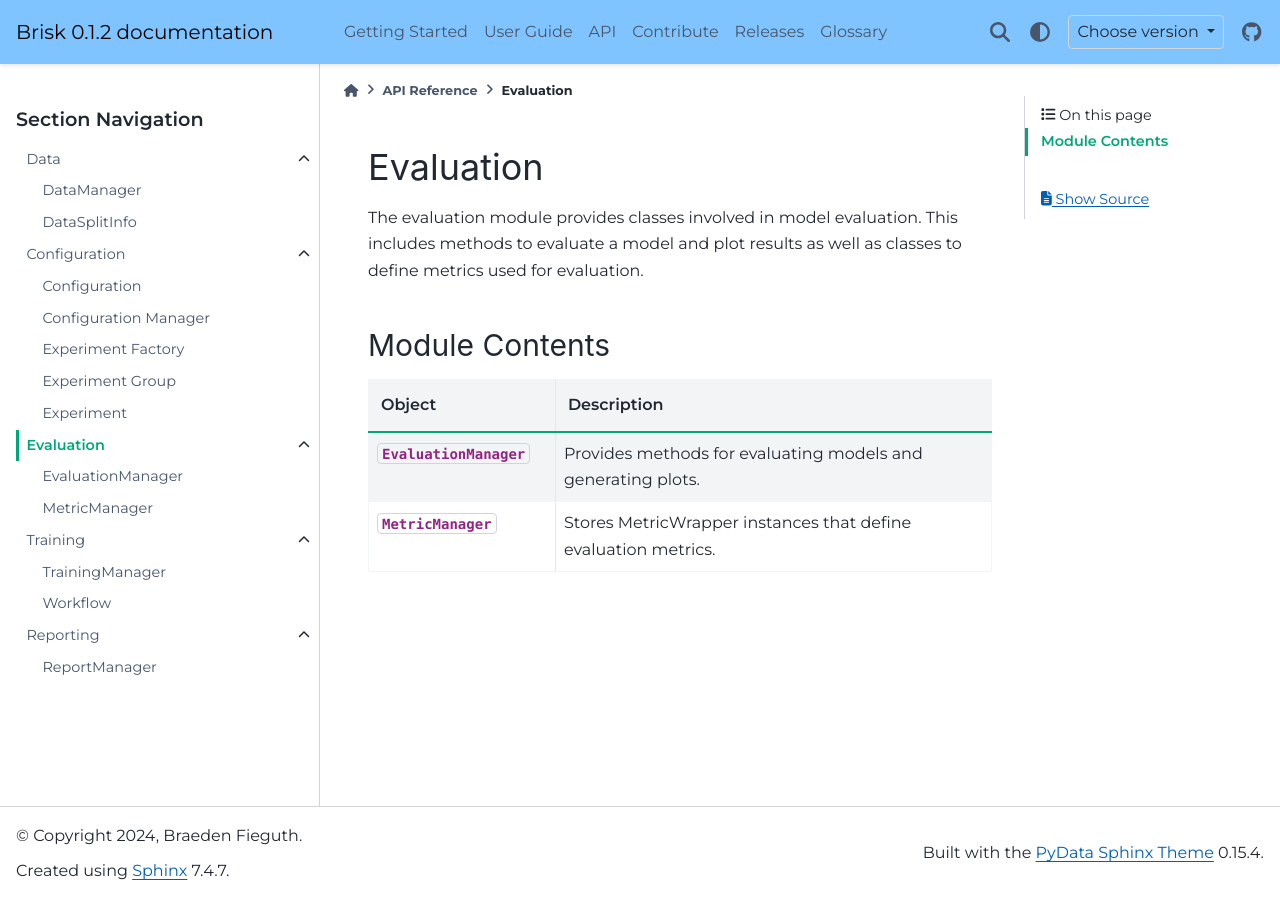
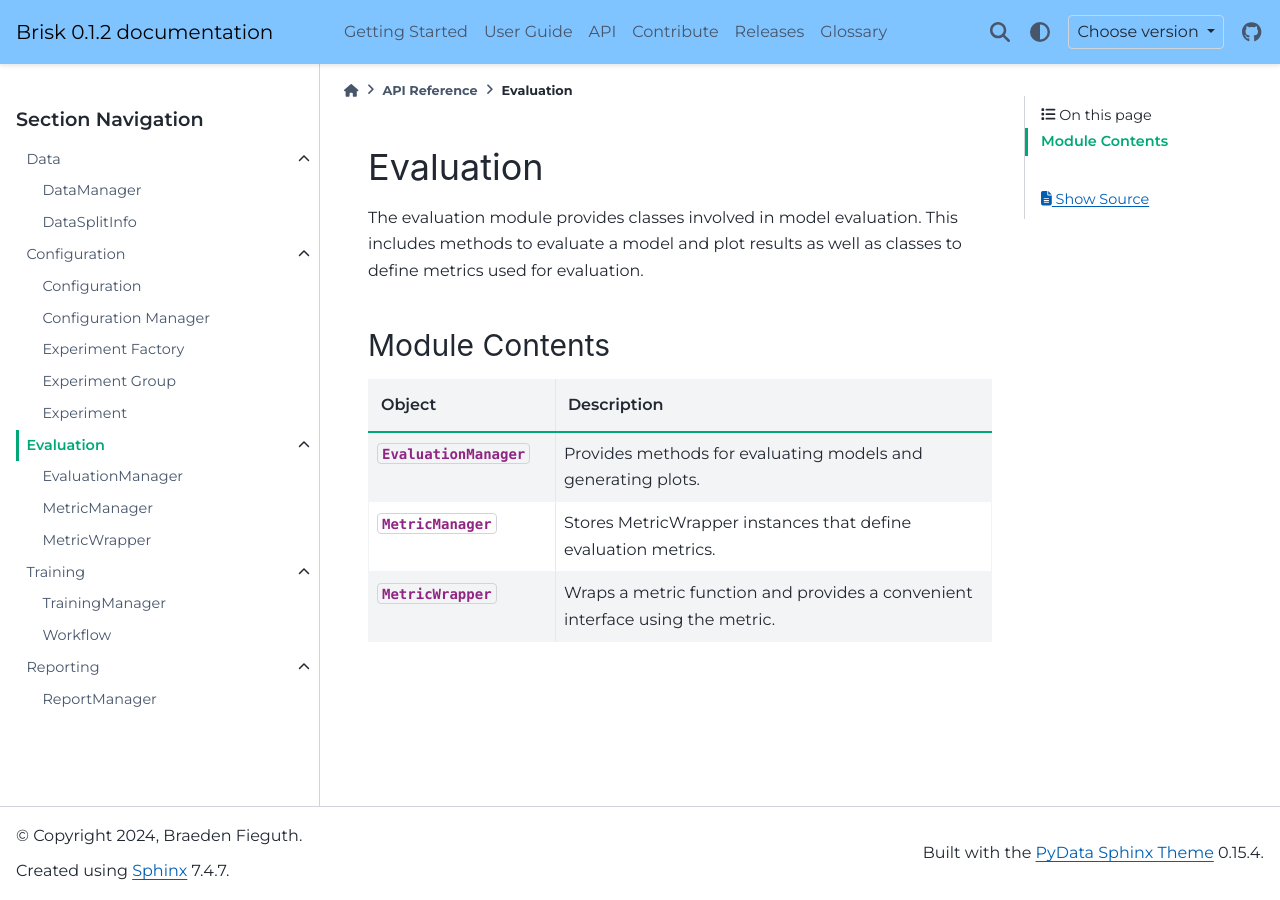
Before and after one commit to BFieguth/brisk, a Sphinx documentation site: the page built from docs/source/api/evaluation.rst, in a window 1280 px wide. Built offline with Sphinx 7.4.7 and the PyData theme 0.15.4, drawn with Linux system fonts in a browser that asks for light colours.

Commit message:
docs(MetricWrapper): add to API docs

```diff
--- a/docs/source/_api_objects_table.rst
+++ b/docs/source/_api_objects_table.rst
@@ -22,6 +22,8 @@
      - Groups experiments that will be run with the same settings.
    * - :class:`~brisk.evaluation.metric_manager.MetricManager`
      - Stores MetricWrapper instances that define evaluation metrics.
+   * - :class:`~brisk.evaluation.metric_wrapper.MetricWrapper`
+     - Wraps a metric function and provides a convenient interface using the metric.
    * - :class:`~brisk.reporting.report_manager.ReportManager`
      - Generates HTML report from training results.
    * - :class:`~brisk.training.training_manager.TrainingManager`
--- a/docs/source/_descriptions.py
+++ b/docs/source/_descriptions.py
@@ -54,6 +54,10 @@ DESCRIPTIONS = OrderedDict({
         "path": "~brisk.training.workflow.Workflow",
         "desc": "Defines the steps to take when training a model."
     },
+    "MetricWrapper": {
+        "path": "~brisk.evaluation.metric_wrapper.MetricWrapper",
+        "desc": "Wraps a metric function and provides a convenient interface using the metric."
+    },
 })
 
 def generate_list_table(objects=None):
--- a/docs/source/_evaluation_objects_table.rst
+++ b/docs/source/_evaluation_objects_table.rst
@@ -8,3 +8,5 @@
      - Provides methods for evaluating models and generating plots.
    * - :class:`~brisk.evaluation.metric_manager.MetricManager`
      - Stores MetricWrapper instances that define evaluation metrics.
+   * - :class:`~brisk.evaluation.metric_wrapper.MetricWrapper`
+     - Wraps a metric function and provides a convenient interface using the metric.
--- a/docs/source/api/evaluation.rst
+++ b/docs/source/api/evaluation.rst
@@ -16,3 +16,4 @@ Module Contents
 
    evaluation/evaluation_manager
    evaluation/metric_manager
+   evaluation/metric_wrapper
--- a/docs/source/conf.py
+++ b/docs/source/conf.py
@@ -62,7 +62,9 @@ def setup(app):
         ]))
 
     with open(docs_path / '_evaluation_objects_table.rst', 'w') as f:
-        f.write(generate_list_table(['EvaluationManager', 'MetricManager']))
+        f.write(generate_list_table([
+            'EvaluationManager', 'MetricManager', 'MetricWrapper'
+        ]))
 
     with open(docs_path / '_reporting_objects_table.rst', 'w') as f:
         f.write(generate_list_table(['ReportManager']))
```
Also changed, not shown: docs/source/api/evaluation/metric_wrapper.rst (added, +8 -0 lines), 1 other file.
